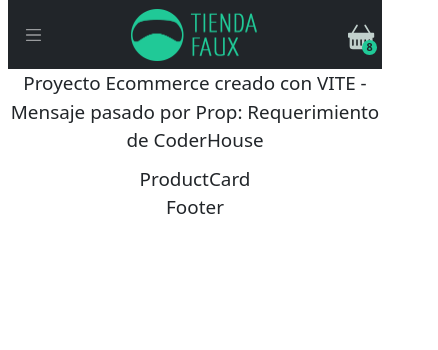
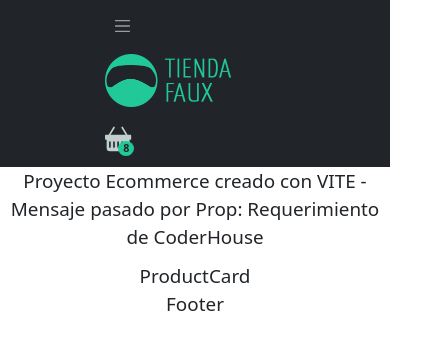
Before and after one commit to Aranthiel/ViteReactEcommerce_NataliaMoroni, a React (Vite) app: page / in a window 390 px wide. Shown: the top 350 px of the page, 438 px wide, since content can reach past the window. Built offline with nearby package versions, Linux system fonts and the light colour scheme.

Commit message:
se modifica el favIcon, el logo y se da responsive al navbar y al dropdown de nuevo

```diff
--- a/src/components/CartWidget/CartWidget.css
+++ b/src/components/CartWidget/CartWidget.css
@@ -1,5 +1,7 @@
 .shopBasket{
     color: var(--color-text);
+    display: flex;
+    justify-content: flex-end;
 }
 
 .basketIcon{
--- a/src/components/Navbar/Navbar.css
+++ b/src/components/Navbar/Navbar.css
@@ -1,14 +1,52 @@
+.container{
+    max-width: none;
+    padding:0;
+    display: -webkit-flex;
+    display: flex;
+    -webkit-justify-content: center;
+    justify-content: center;
+    border: 0;
+    position: relative;
+}
+.navbar{
+    width: 100vw;
+}
+.navbar>.container-fluid{
+    display: grid;
+    grid-template-areas:
+        "nav-left nav-center nav-right";
+    grid-template-columns: 16.2rem minmax(34rem, 110rem) 16.2rem;
+    -webkit-column-gap: 2.4rem;
+    -moz-column-gap: 2.4rem;
+    column-gap: 2.4rem;
+    grid-column-gap: 2.4rem;
+    row-gap: 1.2rem;
+    grid-row-gap: 1.2rem;
+    padding: 0.8rem 10rem 1.2rem 10rem;
+}
 .brand-fs{
     font-size: 1.95rem;
+    grid-area: nav-left;
+    text-align: start;
 }
 .brandLogo {
     height: 5rem;
+
+}
+.me-auto{
+    grid-area: nav-center;
 }
 .dropdown-menu{
     background-color: var(--color-intermedio);
     font-size: 1.3rem;
 }
+.className{
+    grid-area: nav-rigth;
+}
 @media screen and (max-width: 991px){
+    .navbar>.container-fluid{
+        display: flex;
+    }
     .navbar-toggler{
         order:-1;
     }
--- a/src/components/Navbar/Navbar.jsx
+++ b/src/components/Navbar/Navbar.jsx
@@ -82,7 +82,7 @@ const NavbarProyecto = () => {
           </Nav>
           {/* <NavbarText>Simple Text</NavbarText> */}
         </Collapse>
-        <CartWidget/>
+        <CartWidget className="cartWidget"/>
       </Navbar>
 
     </div>
```
